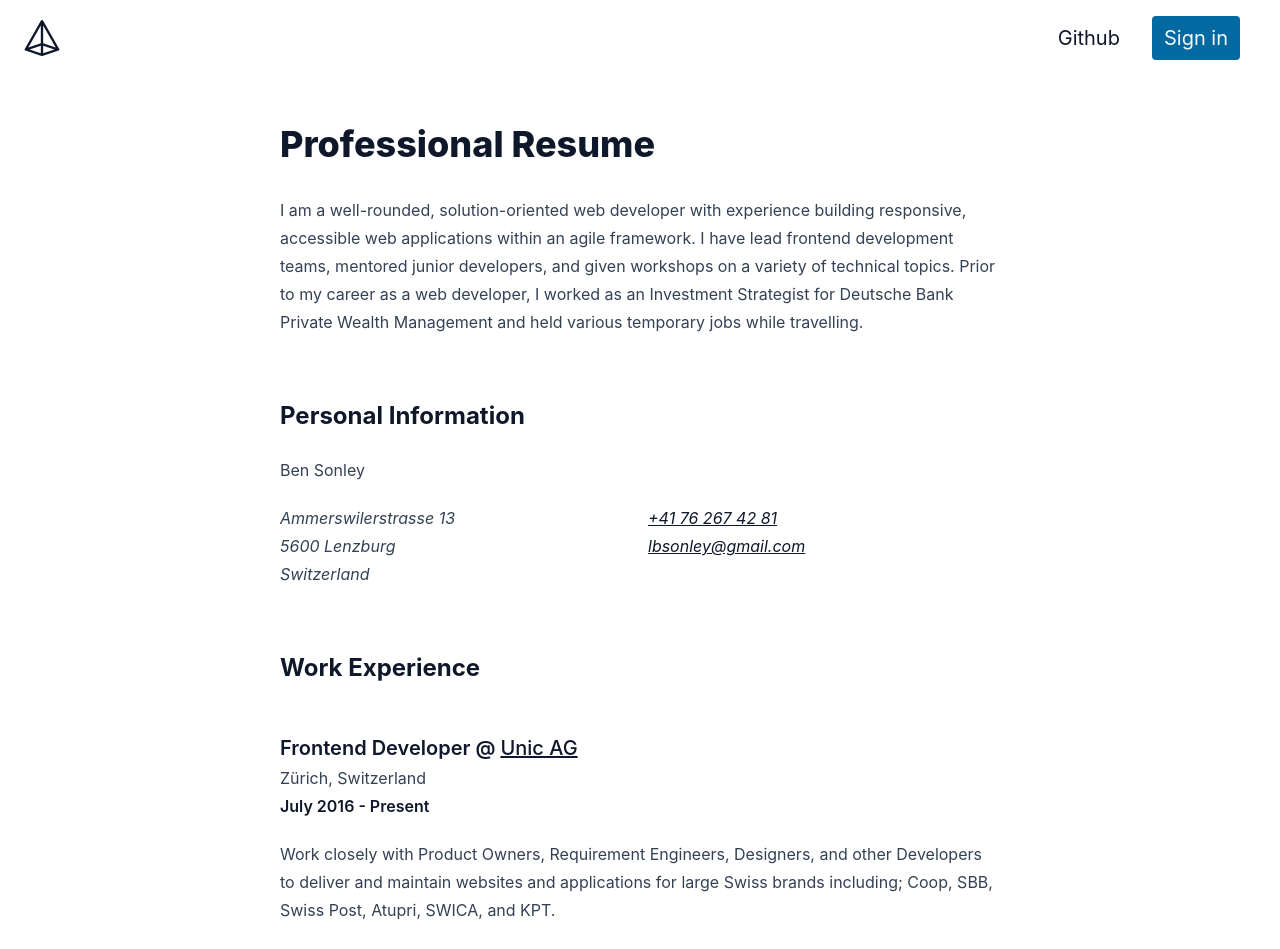
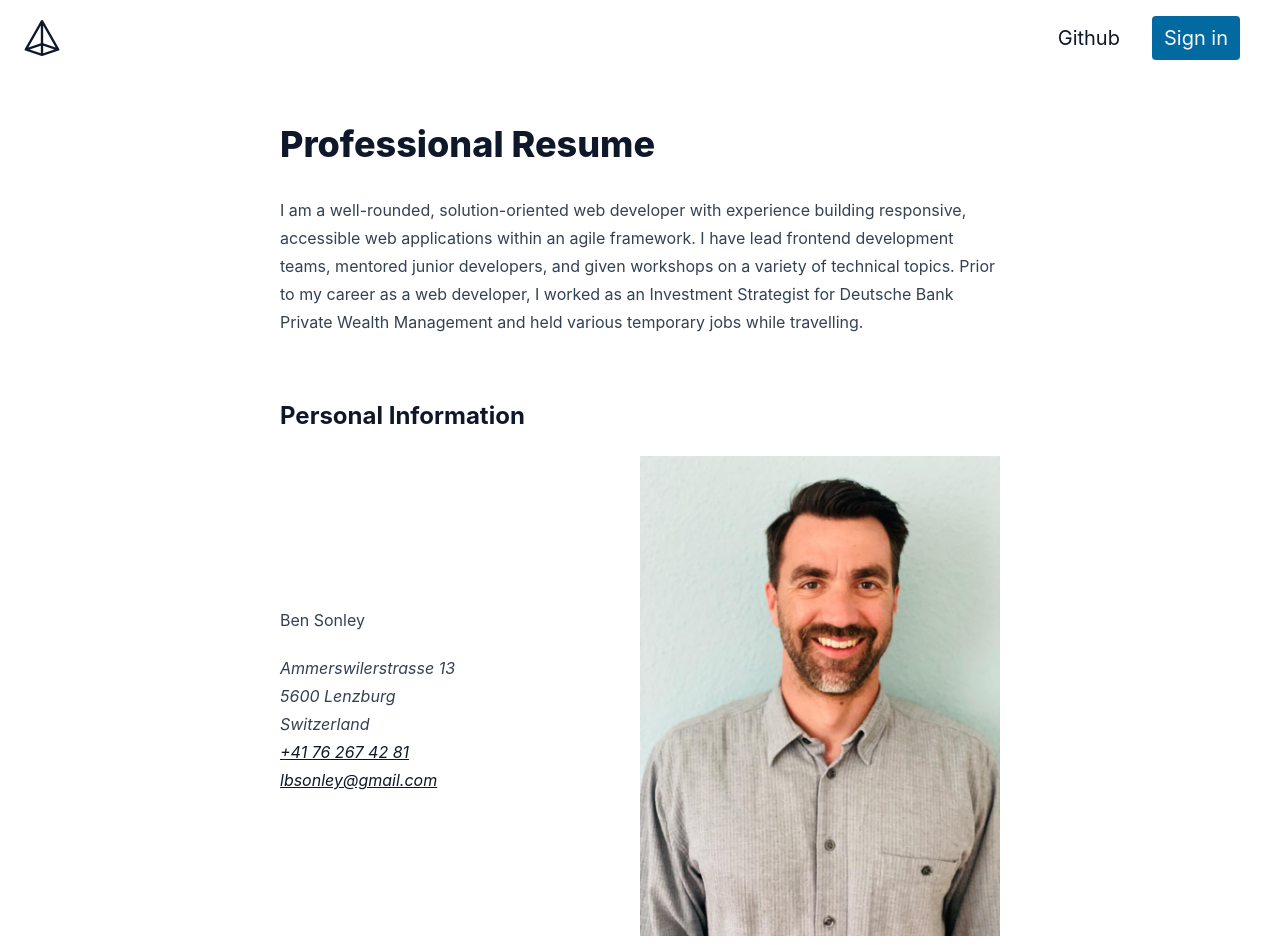
Before and after one commit to lbsonley/bsdc, a Next.js app: page /resume in a window 1280 px wide. Shown: the top 949 px of the page. Built offline with nearby package versions, Linux system fonts and the light colour scheme; no server answers.

Commit message:
feat: add my picture to resume
- hide header in print styles
- add examples to skills performance bullet point

```diff
--- a/components/layouts/partials/header.tsx
+++ b/components/layouts/partials/header.tsx
@@ -11,6 +11,7 @@ const Header: React.FC<HeaderProps> = ({ theme = HeaderThemes.dark }) => {
   const headerClasses = classNames({
     flex: true,
     relative: true,
+    'print:hidden': true,
     'z-40': true,
     'flex-row': true,
     'flex-nowrap': true,
--- a/pages/resume/index.tsx
+++ b/pages/resume/index.tsx
@@ -1,5 +1,7 @@
 import React from 'react';
+import Image from 'next/image';
 import MainLayout from '../../components/layouts/main';
+import me from '../../public/images/me.jpg';
 
 const ResumePage = () => {
   return (
@@ -18,18 +20,16 @@ const ResumePage = () => {
           </p>
           <section>
             <h2 className="mt-16">Personal Information</h2>
-            <p className="mt-0">Ben Sonley</p>
-            <address>
-              <div className="md:columns-2">
-                <span className="w-full">
+            <div className="flex flex-col-reverse print:flex-row md:flex-row">
+              <div className="flex flex-col justify-center w-full print:w-1/2 md:w-1/2">
+                <p className="mt-0">Ben Sonley</p>
+                <address>
                   Ammerswilerstrasse 13
                   <br />
                   5600 Lenzburg
                   <br />
                   Switzerland
                   <br />
-                </span>
-                <span className="w-full">
                   <a className="font-normal" href="tel:+41762674281">
                     +41 76 267 42 81
                   </a>
@@ -37,9 +37,17 @@ const ResumePage = () => {
                   <a className="font-normal" href="mailto:lbsonley@gmail.com">
                     lbsonley@gmail.com
                   </a>
-                </span>
+                </address>
               </div>
-            </address>
+              <div className="relative mb-4 w-full print:w-1/2 md:mb-0 md:w-1/2">
+                <Image
+                  src={me}
+                  alt="headshot of Ben Sonley"
+                  objectFit="contain"
+                  height={500}
+                />
+              </div>
+            </div>
           </section>
           <section>
             <h2 className="mt-16">Work Experience</h2>
@@ -188,7 +196,7 @@ const ResumePage = () => {
             <ul>
               <li>Accessibility</li>
               <li>SEO</li>
-              <li>Performance</li>
+              <li>Performance (CLS, LCP)</li>
             </ul>
             <h3 className="mt-12">Build and CLI Tools</h3>
             <ul>
```
Also changed, not shown: public/images/me.jpg (added).
